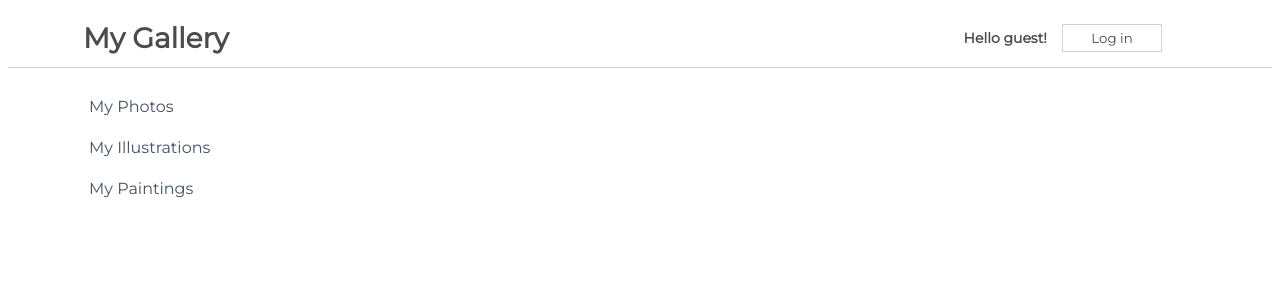
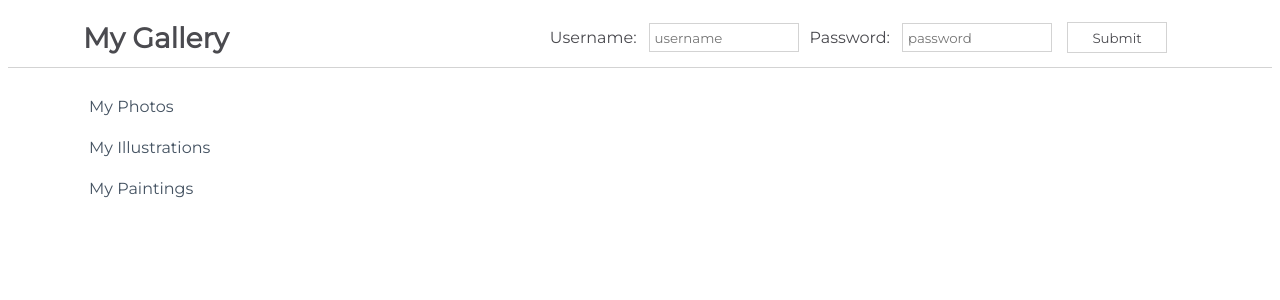
Before and after one commit to fredboys/react-challange, a React (Create React App) app in the folder my-app/: page / in a window 1280 px wide. Shown: the top 300 px of the page. Built offline with nearby package versions, Linux system fonts and the light colour scheme.

Commit message:
Update child file

```diff
--- a/my-app/src/App.js
+++ b/my-app/src/App.js
@@ -1,12 +1,14 @@
 import css from './App.module.css';
-import NavBarSimple from './components/NavbarSimple';
+// import NavBarSimple from './components/NavbarSimple';
 import Sidebar from './components/Sidebar';
+import NavBarForm from './components/NavBarForm';
 
 function App() {
   return (
     <div className={css.App}>
-      <NavBarSimple />
+      {/* <NavBarSimple /> */}
       <Sidebar />
+      <NavBarForm />
     </div>
   );
 }
--- /dev/null
+++ b/my-app/src/components/NavBarChild.js
@@ -0,0 +1,24 @@
+import React from 'react'
+
+function NavBarChild(props) {
+  return (
+    <div>
+        {
+            props.isLoggedIn ? (
+                <button onClick={props.handleButtonClick}>Login</button> )
+                :
+                (
+                <form>
+                    <label htmlFor = "username">Username:</label>
+                    <input placeholder="username" id="username"/>
+
+                    <label htmlFor = "password">Password:</label>
+                    <input placeholder="password" id="password"/>
+                    <button onClick={props.handleButtonClick}>Submit</button>
+                </form> )
+            }
+    </div>
+  )
+}
+
+export default NavBarChild
--- /dev/null
+++ b/my-app/src/components/NavBarForm.js
@@ -0,0 +1,35 @@
+import React from 'react'
+import css from "./css/NavBarForm.module.css";
+import NavBarChild from './NavBarChild';
+
+class NavBarForm extends React.Component {
+
+    constructor(props){
+        super(props);
+        this.state = {
+            isLoggedIn: false
+        }
+    }
+
+    handleButtonClick = () => {
+        this.setState((prevState) => ({
+            isLoggedIn: prevState.isLoggedIn ? false: true
+        }),  () => console.log(this.state.isLoggedIn))
+    }
+
+  render() {
+    return (
+      <div className={css.NavBar}>
+        <h1>My Gallery</h1>
+        <div>
+            <NavBarChild
+            isLoggedIn={this.state.isLoggedIn}
+            handleButtonClick={this.handleButtonClick}
+            />
+        </div>
+      </div>
+    )
+  }
+}
+
+export default NavBarForm
```
Also changed, not shown: my-app/src/components/ES7Snippets.js (deleted, +0 -49 lines).
